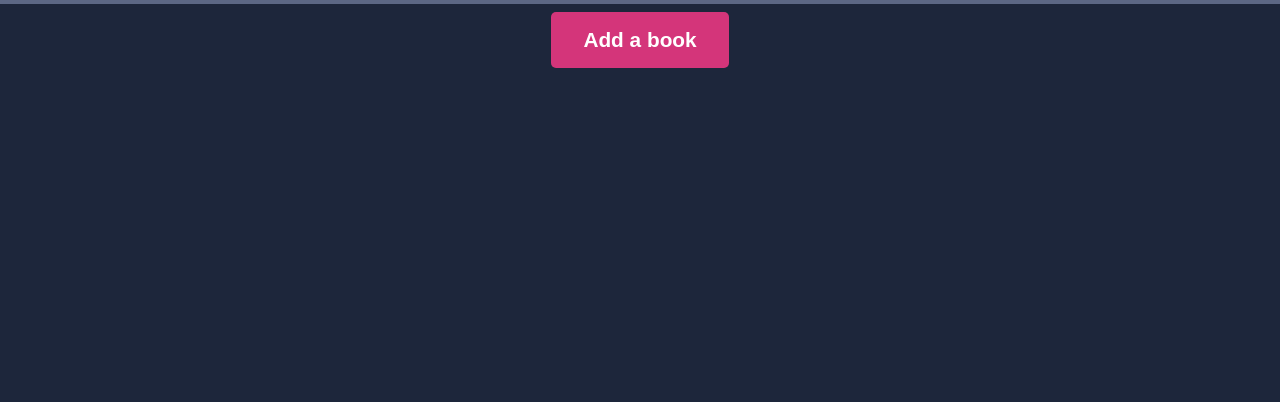
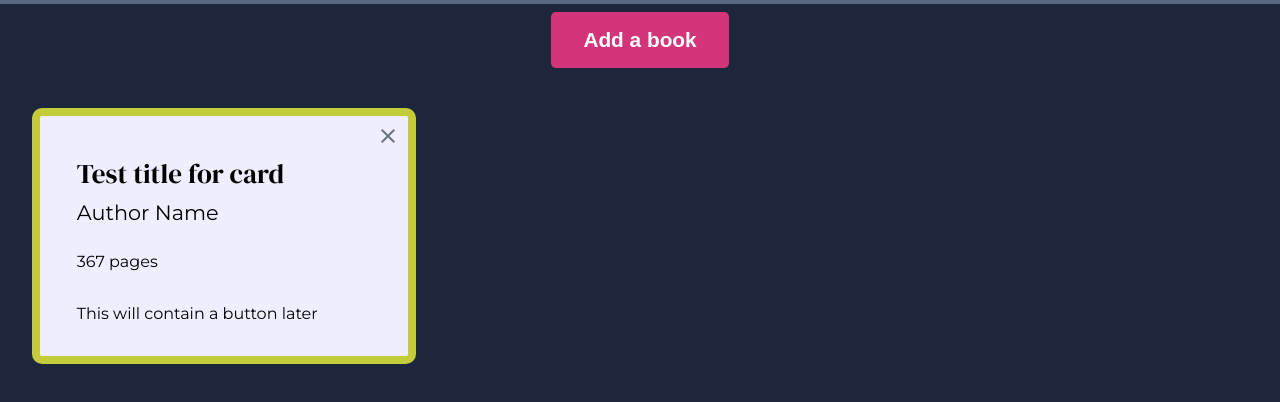
Before and after one commit to Roxanoel/library, a plain HTML site: page index.html in a window 1280 px wide. Shown: the part 76-478 px from the top of the page. Drawn offline with Linux system fonts and the light colour scheme.

Commit message:
Increased width of grid cells for cards, updated styling to accomodate a close button being added to each card.

```diff
--- a/index.html
+++ b/index.html
@@ -51,14 +51,14 @@
             <button id="add-btn">Add a book</button>
         </div>
         <div id="books-container">
-            <!-- Not needed rn but useful for testing styles/visualising intended output
+            <!--Not needed rn but useful for testing styles/visualising intended output-->
                 <div class="card">
+                    <div class="close-button"></div>
                     <div class="title">Test title for card</div>
                     <div class="author">Author Name</div>
                     <div class="pages">367 pages</div>
                     <div class="was-read">This will contain a button later</div>
                 </div>
-            -->
         </div>
     </main>
     <footer>
--- a/library.js
+++ b/library.js
@@ -80,4 +80,4 @@ function createElementWithClass(tag, className, content) {
     return element;
 }
 
-displayBooks();
+//displayBooks();
--- a/styles.css
+++ b/styles.css
@@ -60,7 +60,7 @@ main {
 
 #books-container {
     display: grid;
-    grid-template-columns: repeat(auto-fill, minmax(15rem, 1fr));
+    grid-template-columns: repeat(auto-fill, minmax(20rem, 1fr));
     padding: 2rem;
     gap: 2rem;
     overflow: auto;
@@ -71,8 +71,7 @@ main {
     height: 30vh;
     background-color: var(--lavender-web);
     display: grid;
-    grid-template-rows: repeat(4, 1fr);
-    padding: 0 2rem;
+    grid-template-rows: auto repeat(4, 1fr);
     border: .5rem solid var(--acid-green);
 }
 
@@ -86,6 +85,11 @@ main {
 .author {
     font-weight: 500;
     font-size: 1.3rem;
+}
+
+.title, .author, .pages, .was-read {
+    padding-left: 10%;
+    padding-right: 10%;
 }
 
 .modal {
```
